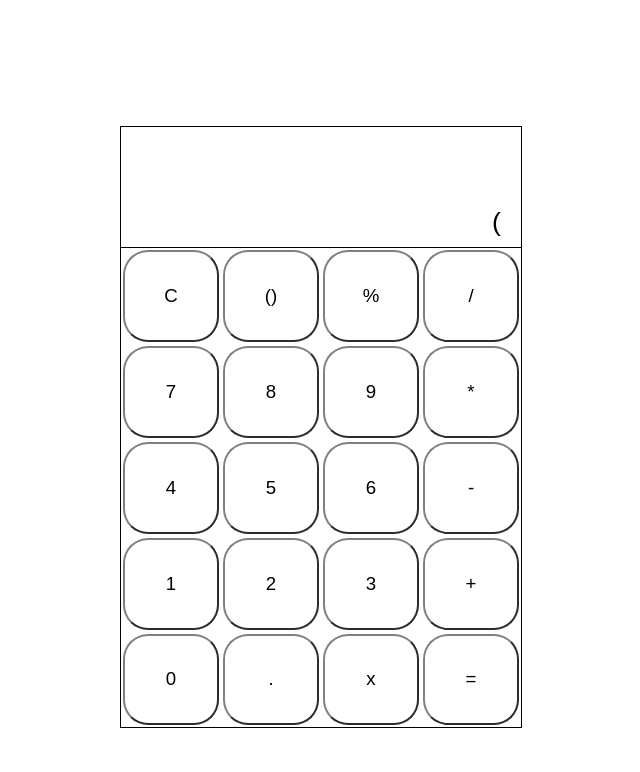
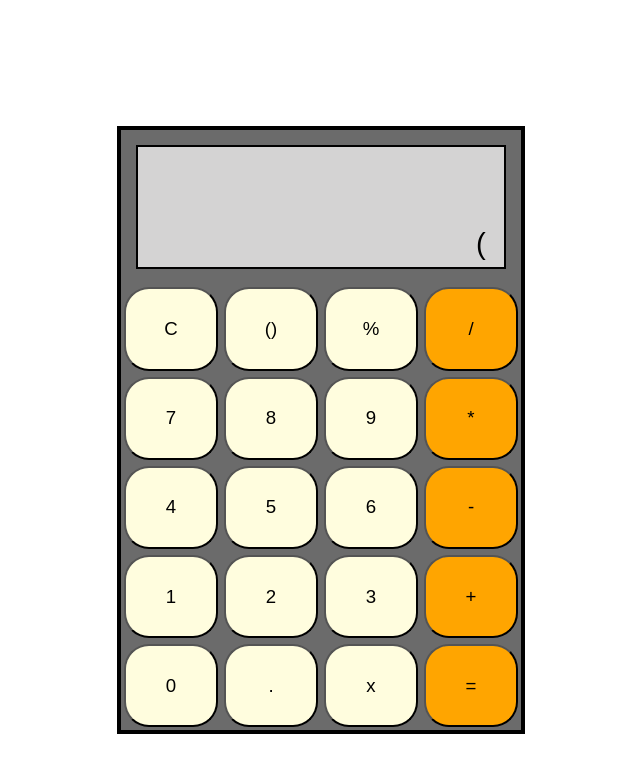
Before and after one commit to TerminatorDom77/Calculator, a plain HTML site: page index.html in a window 1280 px wide. Both pictures are taken after a click on the button "()". Shown: the whole page, without its empty margins (319-959 px from the left). Drawn offline with Linux system fonts and the light colour scheme.

Commit message:
Update styling of calculator. (still no functionality for parenthesis)

```diff
--- a/script.js
+++ b/script.js
@@ -15,6 +15,7 @@ let operandTwo = '';
 let operator = null;
 let operationMade = false;
 let parenthesisNum = 0;
+let lastButtonPressed = null;
 
 function operate(operandOne, operandTwo, operator){
     operandOne.includes('.') ? operandOne = parseFloat(operandOne) : operandOne = parseInt(operandOne);
@@ -35,13 +36,17 @@ for (let row = 0; row < 5; row++){
         let button = document.createElement('button');
         button.id = buttonSymbols[row][pos];
         button.textContent = button.id;
-        button.style.cssText = `flex-basis: ${96}px; font-size: ${14}pt; background-color: white;
-        border-radius: 25px; border-color: gray; border-style: outset; margin: 2px;`
+        button.style.cssText = `flex-basis: ${94}px; font-size: ${14}pt; background-color: #fffdde;
+        border-radius: 25px; border-color: none; border-style: outset; margin: 3px;`
         buttons.appendChild(button);
 
         if (numbers.includes(parseInt(button.id))){
+            button.onmousedown = () => button.style.backgroundColor = '#fcfcf2';
+            button.onmouseup = () => button.style.backgroundColor = '#fffdde';
             let text = parseInt(button.id);
             button.addEventListener('click', () => {
+                lastButtonPressed=  'number';
+
                 if (screen.textContent == ''){
                     screen.textContent = text;
                 }else {
@@ -64,17 +69,26 @@ for (let row = 0; row < 5; row++){
                 }
             });
         }else if (operators.includes(button.id)){
+            button.onmousedown = () => button.style.backgroundColor = '#ffdb6e';
+            button.onmouseup = () => button.style.backgroundColor = 'orange';
+            button.style.backgroundColor = 'orange';
             button.addEventListener('click', () => {
+                lastButtonPressed = 'operator';
+
                 if (operandOne == ''){
                     alert('Enter a number before an operator');
                 } else if(button.id != '=') {
                     screen.textContent += ' ' + button.id + ' ';
                     if (operator != '' && operandOne != '' && operandTwo != ''){
+                        if (parenthesisNum == 0){
                             screen.textContent = operate(operandOne, operandTwo, operator);
                             operandOne = screen.textContent;
                             operationMade = true;
                             operandTwo = '';
                             operator = button.id;
+                        }else {
+
+                        }
                     }else {
                         operator = button.id;
                     }
@@ -85,26 +99,38 @@ for (let row = 0; row < 5; row++){
             });
         }else {
             button.addEventListener('click', () => {
+                button.onmousedown = () => button.style.backgroundColor = '#ffdb6e';
+                button.onmouseup = () => button.style.backgroundColor = 'orange';
                 if (button.id == 'C'){
                     screen.textContent = '';
                     operandOne = '';
                     operandTwo = '';
                     operator = null;
+                    lastButtonPressed = 'C';
                 }else if (button.id == '()'){
+                    lastButtonPressed = '()'
+                    if (parenthesisNum < 4){
                         if (parenthesisNum % 2 == 0){
                             screen.textContent += '(';
                         }else {
                             screen.textContent += ')';
                         }
                         parenthesisNum += 1;
+                    }else {
+                        alert("You can only have two sets of parenthesis.")
+                    }
                 }else if (button.id == '%'){
                     if (operator == null){
                         operandOne = parseInt(operandOne) / 100;
                         operandOne = operandOne.toString();
                         screen.textContent = operandOne;
+                        lastButtonPressed = '%';
                     }
                 }else if (button.id == 'x'){
                     screen.textContent = screen.textContent.slice(0, -1);
+                    if (lastButtonPressed == '()'){
+                        parenthesisNum -= 1;
+                    }
                 } else {
                     screen.textContent += '.';
                     if (operandOne != '' && operandTwo == ''){
--- a/styles.css
+++ b/styles.css
@@ -5,22 +5,26 @@
     margin-top: 10%;
     display: flex;
     flex-direction: column;
-    border: 1px solid black;
+    border: 4px solid black;
     font-family: Arial, Helvetica, sans-serif;
+    background-color: #6b6b6b;
 }
 #screen-container {
     flex-basis: 100%;
     max-height: 20%;
-    border-bottom: 1px solid black;
+    border: 2px solid black;
+    margin: 15px;
+    background-color: #d4d3d3;
 }
 #buttons {
     flex-basis: 100%;
     display: flex;
     flex-wrap: wrap;
+    background-color: #6b6b6b;
 }
 p {
     float: right;
     margin-right: 5%;
-    font-size: 20pt;
+    font-size: 22pt;
     margin-top: 80px;
 }
```
Lines whose indentation alone changed are shown as unchanged.
